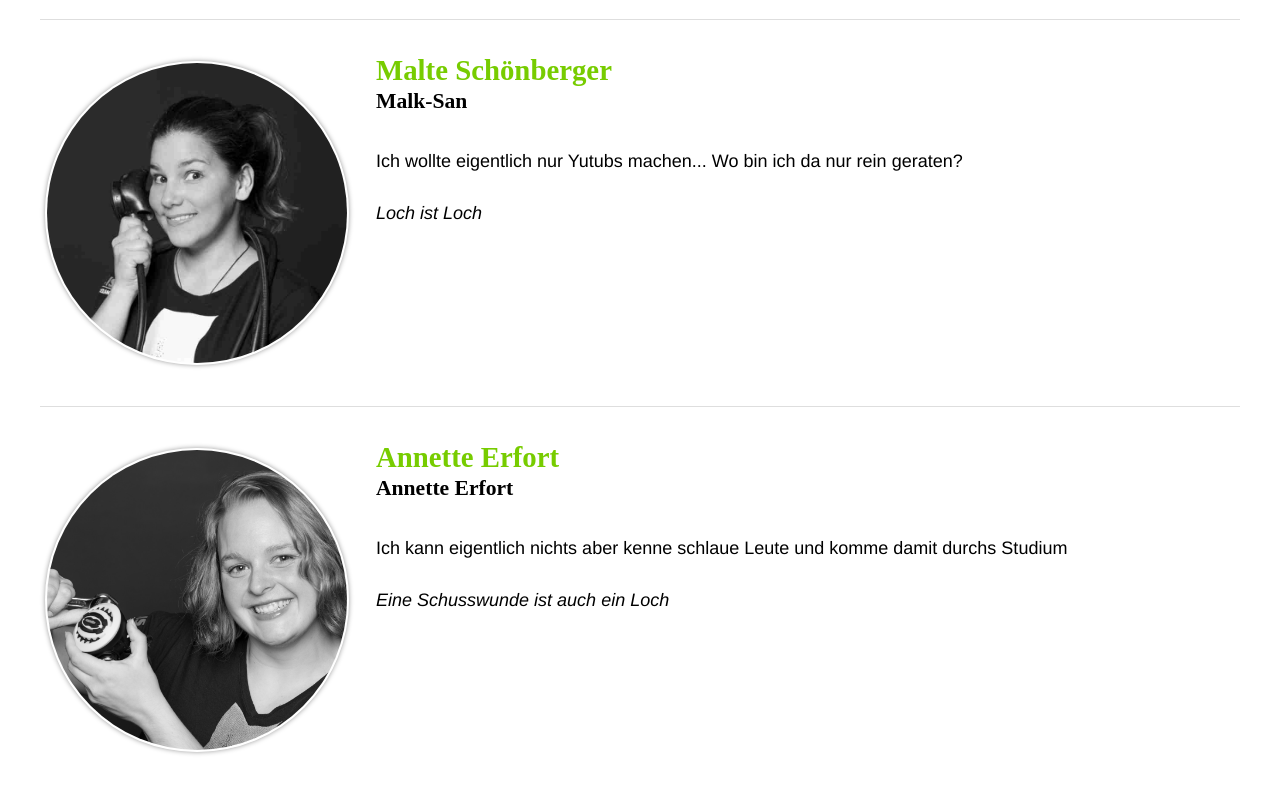
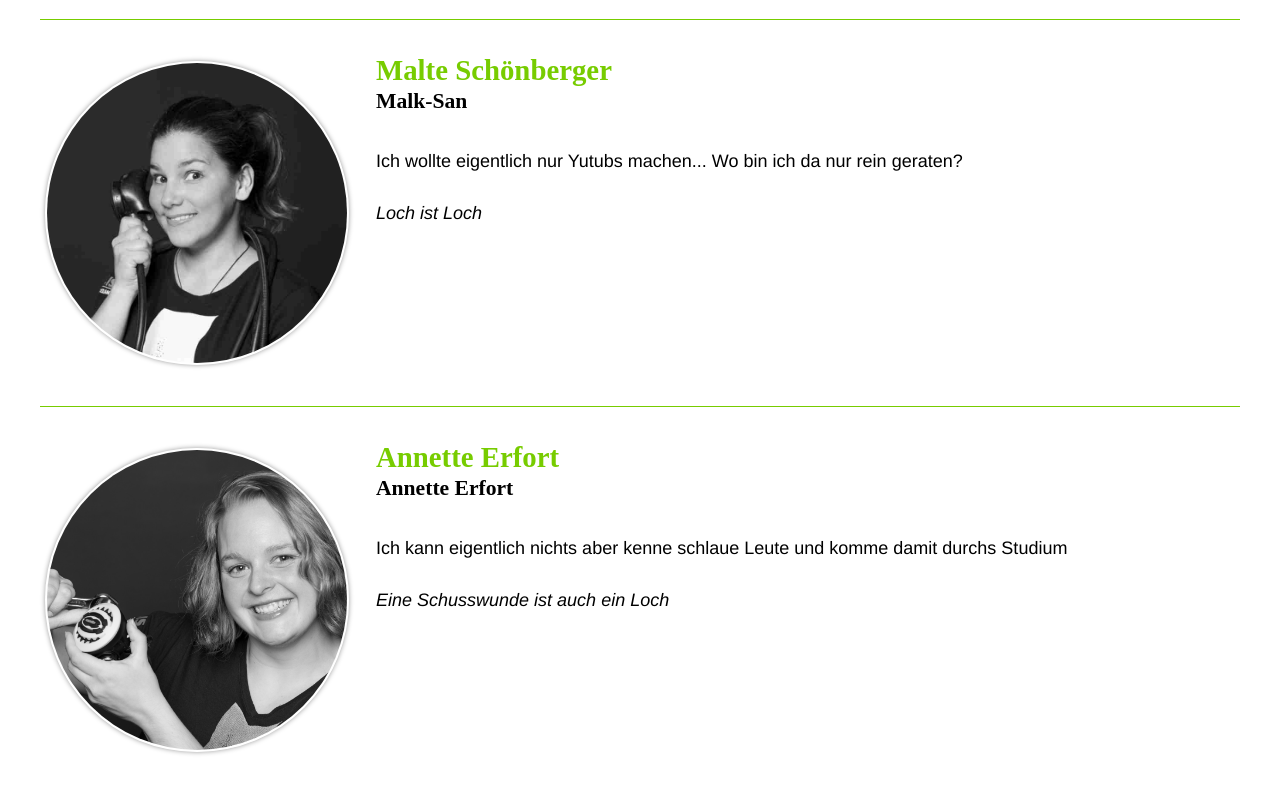
Before and after one commit to CharaSensei/wba1Kokosnuss, a plain HTML site: page Unser-Team/index.html in a window 1280 px wide. Shown: the part 593-1383 px from the top of the page. Drawn offline with Linux system fonts and the light colour scheme.

Commit message:
farben hübsch gemacht

```diff
--- a/Unser-Team/styles/020-base.css
+++ b/Unser-Team/styles/020-base.css
@@ -13,8 +13,8 @@ Wer es noch schöner möchte, möge sich mal https://cssguidelin.es/ anschauen.
     /*
     Farben
     ----------------------------------------*/
-    --color-brand: #77cc00;
-    --color-border: #dedede;
+    --color-brand: #7c0;
+    --color-border: #7c0;
     --color-text: ##333;
     --color-text-light: #777;
     --color-footer: #2e3234;
```
